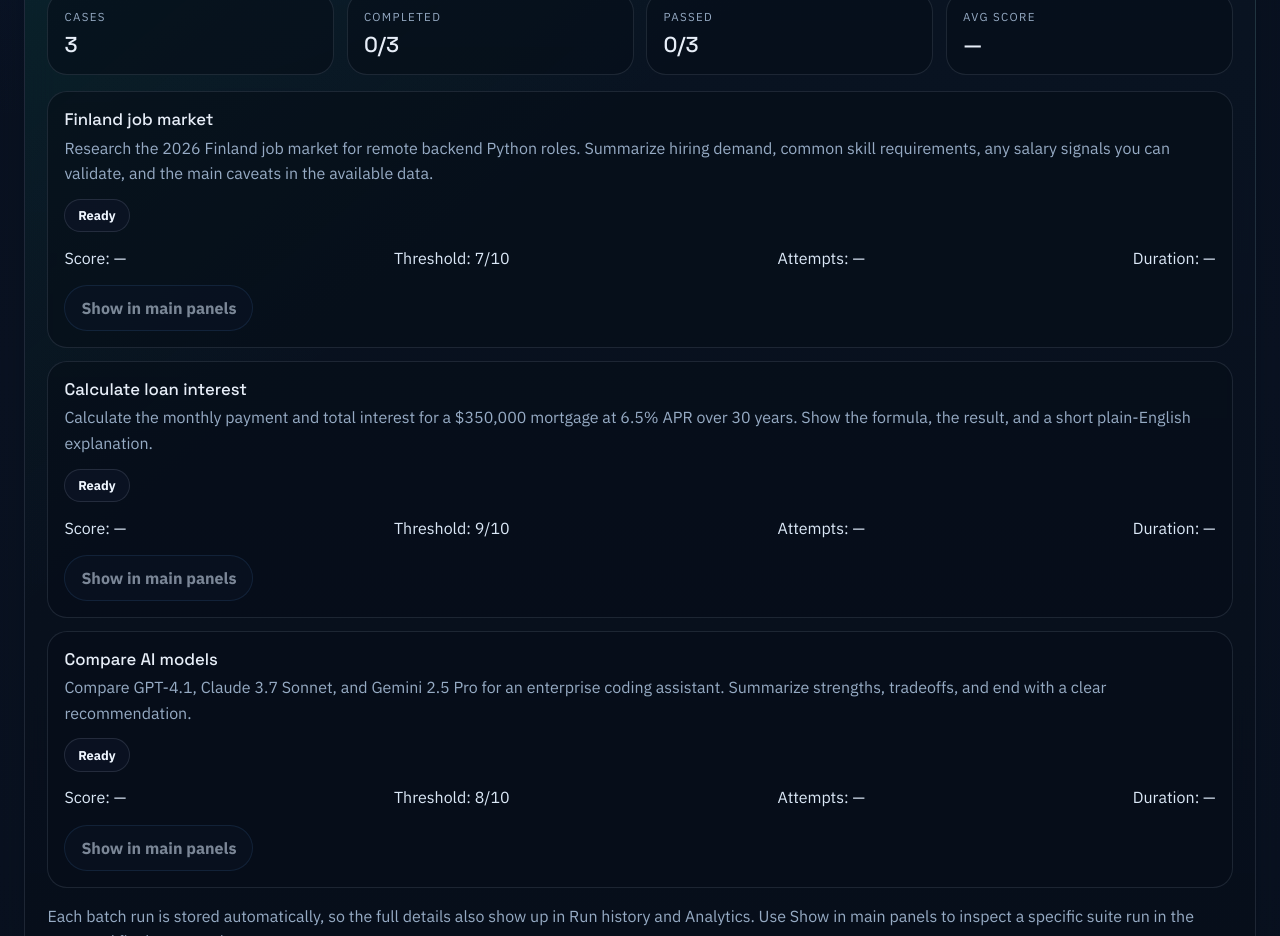
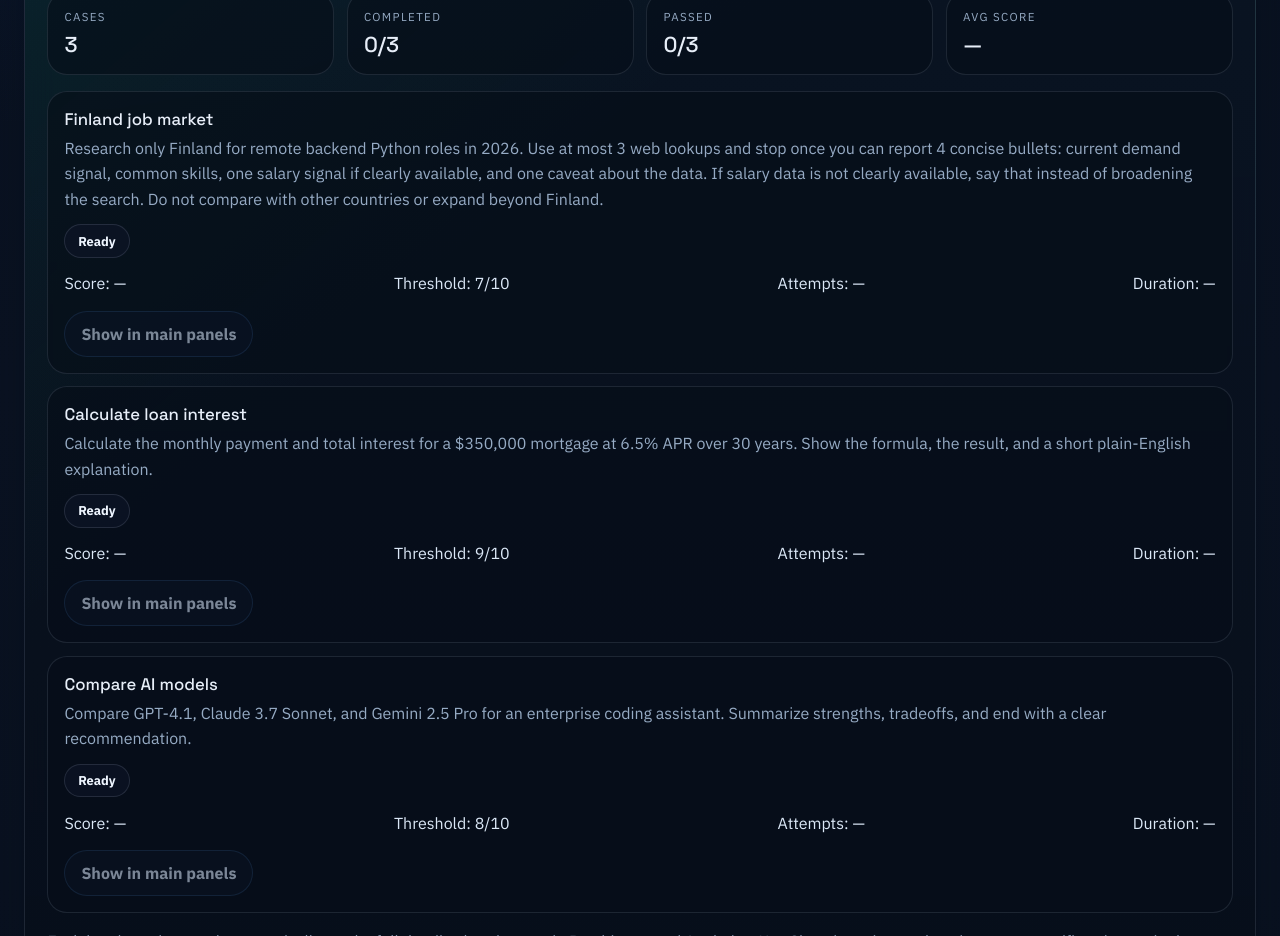
Before and after one commit to Thang30/ai-workflow-agent-platform, a React (Vite) app in the folder frontend/ai-workflow-agent-platform-frontend/: page /#/ in a window 1280 px wide. Shown: the part 1000-1936 px from the top of the page. Built offline with nearby package versions, Linux system fonts and the light colour scheme; no server answers.

Commit message:
narrow the Finland prompt for demo

```diff
--- a/frontend/ai-workflow-agent-platform-frontend/src/pages/LiveWorkflowPage.tsx
+++ b/frontend/ai-workflow-agent-platform-frontend/src/pages/LiveWorkflowPage.tsx
@@ -67,7 +67,7 @@
     id: 'finland-job-market',
     label: 'Finland job market',
     query:
-      'Research the 2026 Finland job market for remote backend Python roles. Summarize hiring demand, common skill requirements, any salary signals you can validate, and the main caveats in the available data.',
+      'Research only Finland for remote backend Python roles in 2026. Use at most 3 web lookups and stop once you can report 4 concise bullets: current demand signal, common skills, one salary signal if clearly available, and one caveat about the data. If salary data is not clearly available, say that instead of broadening the search. Do not compare with other countries or expand beyond Finland.',
     passingScore: 7,
   },
   {
```
